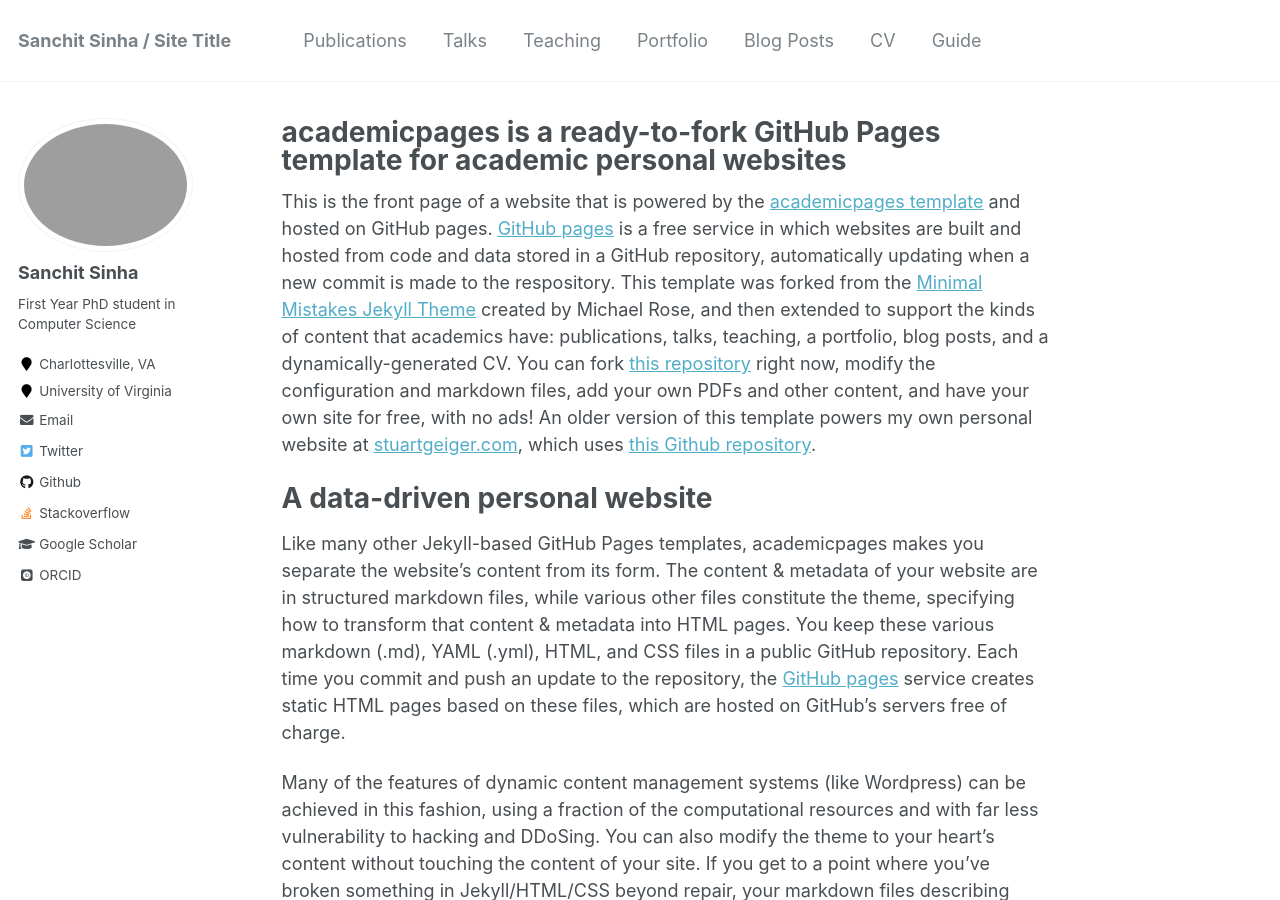
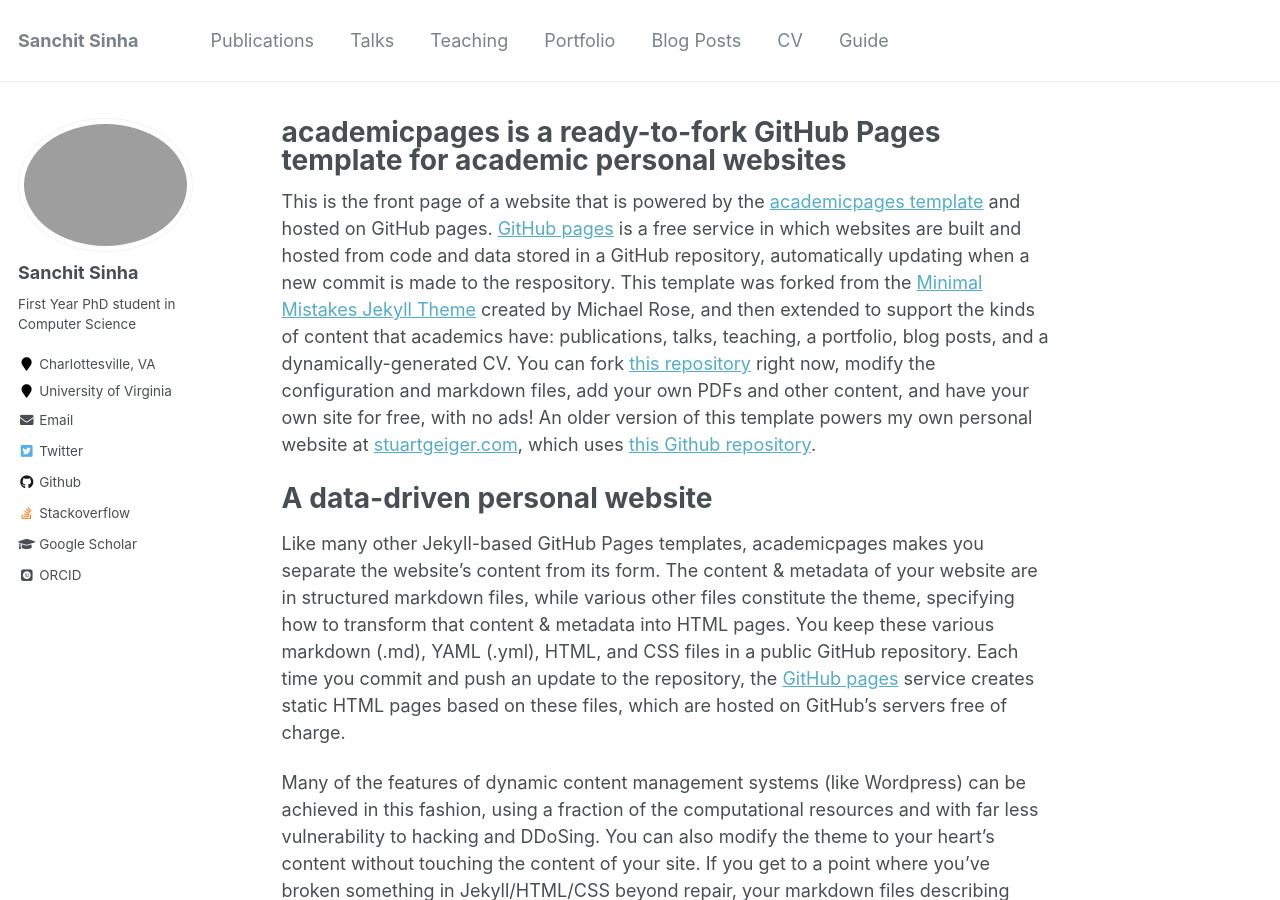
Before and after one commit to sanchit97/sanchit97.github.io, a Jekyll site: the page built from _pages/about.md, in a window 1280 px wide and 900 px high. Built offline with Jekyll 4.4.1, drawn with Linux system fonts in a browser that asks for light colours; some web fonts are replaced.

Commit message:
[CODE] Add personal info

```diff
--- a/_config.yml
+++ b/_config.yml
@@ -7,7 +7,7 @@
 
 # Site Settings
 locale                   : "en-US"
-title                    : "Sanchit Sinha / Site Title"
+title                    : "Sanchit Sinha"
 title_separator          : "-"
 name                     : &name "Sanchit Sinha"
 description              : &description "(CHI)"
```
